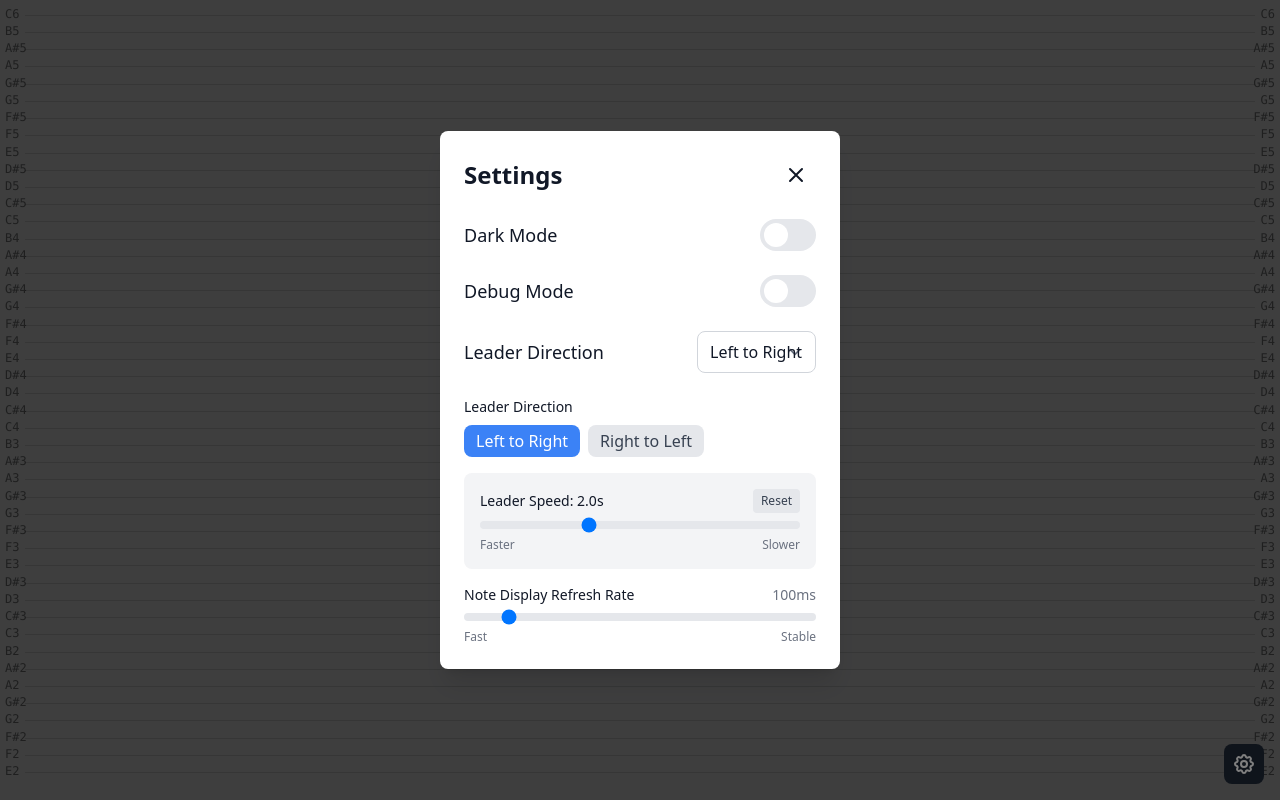
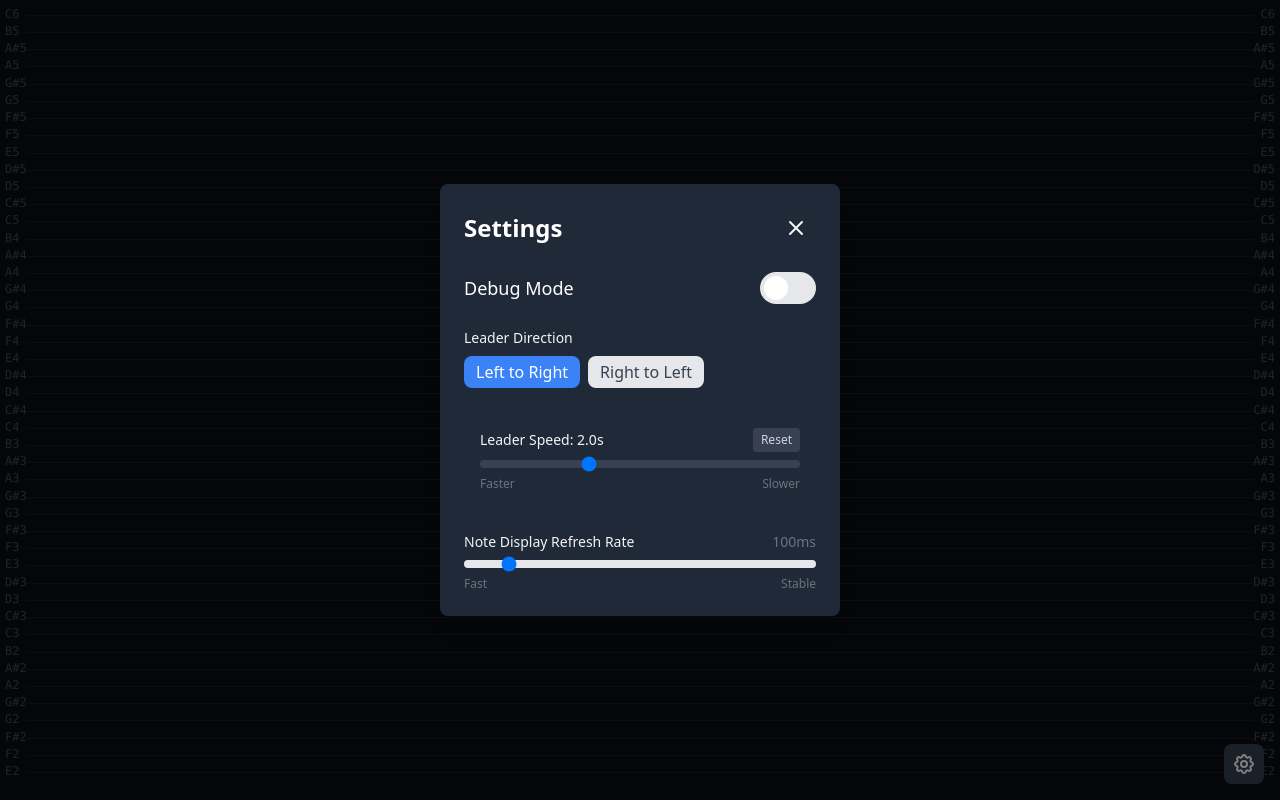
Before and after one commit to ElijahLynn/vocal-smash, a React (Vite) app: page / in a window 1280 px wide. Both pictures are taken after a click on the button 1244 px from the left and 764 px from the top of the page. Built offline with nearby package versions, Linux system fonts and the light colour scheme.

Commit message:
remove dark mode toggle, always dark

```diff
--- a/src/App.tsx
+++ b/src/App.tsx
@@ -8,7 +8,7 @@ import { useRegisterSW } from './pwa/useRegisterSW';
 import { PitchDetector, PitchDetectionResult } from './audio/PitchDetector';
 
 function App() {
-  const { isDarkMode, isDebugMode, setDarkMode, setDebugMode } = useStore();
+  const { isDebugMode, setDebugMode } = useStore();
   const [isRecording, setIsRecording] = useState(false);
   const [pitchData, setPitchData] = useState<PitchDetectionResult | null>(null);
   const [showSettings, setShowSettings] = useState(false);
@@ -88,7 +88,6 @@ function App() {
     };
   }, [isRecording]);
 
-  const toggleDarkMode = () => setDarkMode(!isDarkMode);
   const toggleDebugMode = () => setDebugMode(!isDebugMode);
   const toggleLeaderDirection = () => setLeaderDirection(leaderDirection === 'ltr' ? 'rtl' : 'ltr');
 
@@ -103,15 +102,15 @@ function App() {
   };
 
   return (
-    <div className={`min-h-screen ${isDarkMode ? 'dark' : ''}`}>
+    <div className="min-h-screen dark">
       <div
-        className="relative w-screen h-screen bg-gray-50 dark:bg-gray-900 text-gray-900 dark:text-gray-100"
+        className="relative w-screen h-screen bg-gray-900 text-gray-100"
         onClick={handleScreenClick}
       >
         <SpectrogramDisplay
           pitchData={pitchData}
           isRecording={isRecording}
-          isDarkMode={isDarkMode}
+          isDarkMode={true}
         />
 
         {/* Instructions Overlay */}
@@ -144,7 +143,7 @@ function App() {
         {/* Settings Button */}
         <button
           onClick={() => setShowSettings(true)}
-          className="absolute bottom-4 right-4 p-2 rounded-lg bg-gray-800 dark:bg-gray-700 text-white hover:bg-gray-700 dark:hover:bg-gray-600 transition-colors"
+          className="absolute bottom-4 right-4 p-2 rounded-lg bg-gray-700 text-white hover:bg-gray-600 transition-colors"
         >
           <svg xmlns="http://www.w3.org/2000/svg" className="h-6 w-6" fill="none" viewBox="0 0 24 24" stroke="currentColor">
             <path strokeLinecap="round" strokeLinejoin="round" strokeWidth={2} d="M10.325 4.317c.426-1.756 2.924-1.756 3.35 0a1.724 1.724 0 002.573 1.066c1.543-.94 3.31.826 2.37 2.37a1.724 1.724 0 001.065 2.572c1.756.426 1.756 2.924 0 3.35a1.724 1.724 0 00-1.066 2.573c.94 1.543-.826 3.31-2.37 2.37a1.724 1.724 0 00-2.572 1.065c-.426 1.756-2.924 1.756-3.35 0a1.724 1.724 0 00-2.573-1.066c-1.543.94-3.31-.826-2.37-2.37a1.724 1.724 0 00-1.065-2.572c-1.756-.426-1.756-2.924 0-3.35a1.724 1.724 0 001.066-2.573c-.94-1.543.826-3.31 2.37-2.37.996.608 2.296.07 2.572-1.065z" />
@@ -169,7 +168,7 @@ function App() {
               initial={{ opacity: 0, y: 50 }}
               animate={{ opacity: 1, y: 0 }}
               exit={{ opacity: 0, y: 50 }}
-              className="absolute bottom-24 left-1/2 -translate-x-1/2 z-20 p-4 rounded-lg backdrop-blur-sm bg-white/50 dark:bg-black/50 flex gap-4 items-center"
+              className="absolute bottom-24 left-1/2 -translate-x-1/2 z-20 p-4 rounded-lg backdrop-blur-sm bg-black/50 flex gap-4 items-center"
             >
               <span>Install as app?</span>
               <div className="flex gap-2">
--- a/src/store/store.ts
+++ b/src/store/store.ts
@@ -1,21 +1,18 @@
 import { create } from 'zustand';
 
 interface State {
-    isDarkMode: boolean;
     isDebugMode: boolean;
     leaderDirection: 'ltr' | 'rtl';
     leaderSpeed: number;
 }
 
 const initialState: State = {
-    isDarkMode: false,
     isDebugMode: false,
     leaderDirection: 'ltr',
     leaderSpeed: 2, // Default speed in seconds
 };
 
 interface Actions {
-    setDarkMode: (isDarkMode: boolean) => void;
     setDebugMode: (isDebugMode: boolean) => void;
     setLeaderDirection: (direction: 'ltr' | 'rtl') => void;
     setLeaderSpeed: (speed: number) => void;
@@ -23,7 +20,6 @@ interface Actions {
 
 export const useStore = create<State & Actions>((set) => ({
     ...initialState,
-    setDarkMode: (isDarkMode) => set({ isDarkMode }),
     setDebugMode: (isDebugMode) => set({ isDebugMode }),
     setLeaderDirection: (direction) => set({ leaderDirection: direction }),
     setLeaderSpeed: (speed) => set({ leaderSpeed: speed }),
--- a/src/ui/components/SettingsPanel.tsx
+++ b/src/ui/components/SettingsPanel.tsx
@@ -9,18 +9,18 @@ interface SettingsPanelProps {
 }
 
 export function SettingsPanel({ onClose }: SettingsPanelProps) {
-    const { isDarkMode, isDebugMode, leaderDirection, setDarkMode, setDebugMode, setLeaderDirection } = useStore();
+    const { isDebugMode, setDebugMode } = useStore();
 
     return (
         <motion.div
-            className="bg-white dark:bg-gray-800 rounded-lg shadow-xl p-6 w-[400px] max-w-[90vw]"
+            className="bg-gray-800 rounded-lg shadow-xl p-6 w-[400px] max-w-[90vw]"
             onClick={(e) => e.stopPropagation()}
         >
             <div className="flex justify-between items-center mb-6">
-                <h2 className="text-2xl font-bold dark:text-white">Settings</h2>
+                <h2 className="text-2xl font-bold text-white">Settings</h2>
                 <button
                     onClick={onClose}
-                    className="p-2 hover:bg-gray-100 dark:hover:bg-gray-700 rounded-full"
+                    className="p-2 hover:bg-gray-700 rounded-full"
                 >
                     <svg xmlns="http://www.w3.org/2000/svg" className="h-6 w-6" fill="none" viewBox="0 0 24 24" stroke="currentColor">
                         <path strokeLinecap="round" strokeLinejoin="round" strokeWidth={2} d="M6 18L18 6M6 6l12 12" />
@@ -30,26 +30,10 @@ export function SettingsPanel({ onClose }: SettingsPanelProps) {
 
             <div className="space-y-6">
                 <div className="flex items-center justify-between">
-                    <label className="text-lg dark:text-white">Dark Mode</label>
-                    <button
-                        onClick={() => setDarkMode(!isDarkMode)}
-                        className={`w-14 h-8 rounded-full p-1 transition-colors ${isDarkMode ? 'bg-blue-600' : 'bg-gray-200'
-                            }`}
-                    >
-                        <motion.div
-                            className="w-6 h-6 bg-white rounded-full"
-                            animate={{ x: isDarkMode ? 24 : 0 }}
-                            transition={{ type: "spring", stiffness: 500, damping: 30 }}
-                        />
-                    </button>
-                </div>
-
-                <div className="flex items-center justify-between">
-                    <label className="text-lg dark:text-white">Debug Mode</label>
+                    <label className="text-lg text-white">Debug Mode</label>
                     <button
                         onClick={() => setDebugMode(!isDebugMode)}
-                        className={`w-14 h-8 rounded-full p-1 transition-colors ${isDebugMode ? 'bg-blue-600' : 'bg-gray-200'
-                            }`}
+                        className={`w-14 h-8 rounded-full p-1 transition-colors ${isDebugMode ? 'bg-blue-600' : 'bg-gray-200'}`}
                     >
                         <motion.div
                             className="w-6 h-6 bg-white rounded-full"
@@ -59,22 +43,8 @@ export function SettingsPanel({ onClose }: SettingsPanelProps) {
                     </button>
                 </div>
 
-                <div className="flex items-center justify-between">
-                    <label className="text-lg dark:text-white">Leader Direction</label>
-                    <select
-                        value={leaderDirection}
-                        onChange={(e) => setLeaderDirection(e.target.value as 'ltr' | 'rtl')}
-                        className="px-3 py-2 rounded-lg border border-gray-300 dark:border-gray-600 bg-white dark:bg-gray-700 dark:text-white"
-                    >
-                        <option value="ltr">Left to Right</option>
-                        <option value="rtl">Right to Left</option>
-                    </select>
-                </div>
-            </div>
-
-            <div className="mt-6 space-y-4">
                 <LeaderDirectionControl />
-                <LeaderSpeedControl />
+                <LeaderSpeedControl isDarkMode={true} />
                 <NoteRefreshControl />
             </div>
         </motion.div>
```
